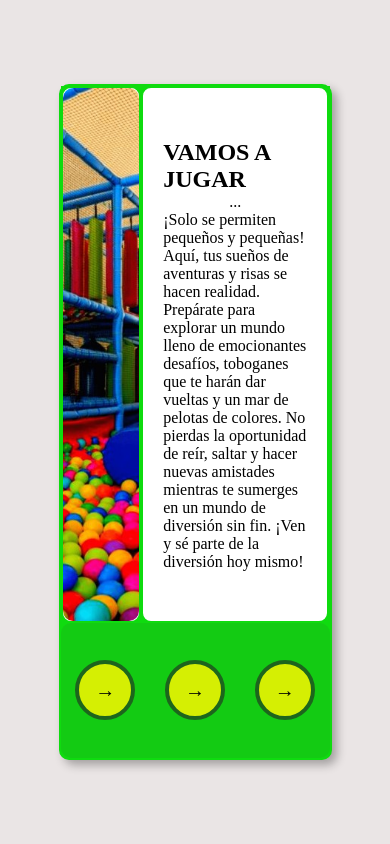
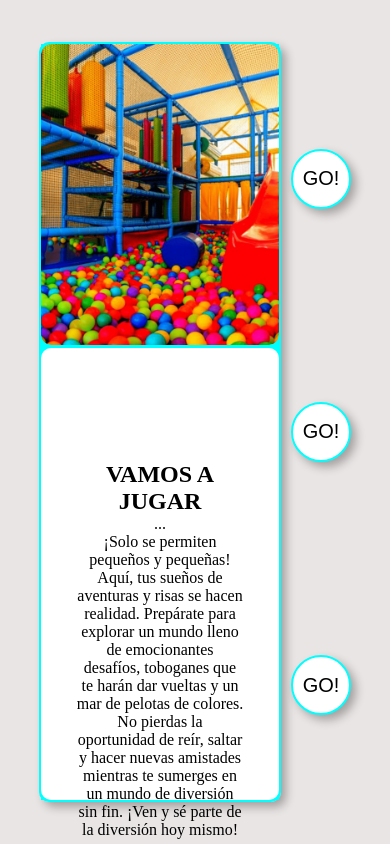
Before and after one commit to Jeremy2710/Proyecto-React, a Next.js app: page / in a window 390 px wide. Built offline with nearby package versions, Linux system fonts and the light colour scheme.

Commit message:
Agregando responsividad al Flyer

```diff
--- a/Componentes/Flyer.js
+++ b/Componentes/Flyer.js
@@ -20,9 +20,15 @@ const Flyer = ({ image, title, description }) => {
             </div>
 
             <div className={style.content}>
-                <h2>{title}</h2>
-                <p>...</p>
-                <p>{description}</p>
+
+                <div className={style.text}>
+
+                        <h2>{title}</h2>
+                         <p>...</p>
+                        <p>{description}</p>
+
+                </div>
+
             </div>
 
         </div>
--- a/Componentes/FlyerPage.js
+++ b/Componentes/FlyerPage.js
@@ -49,7 +49,7 @@ const FlyerPage = () => {
             <div className={style.buttonContainer}>
                 {flyersData.map((_, index) => (
                     <button className={style.botones} key={index} onClick={() => handleSelectFlyer(index)}>
-                        &rarr;{  /* {index + 1} */}
+                        <p>GO!</p>{/* &rarr; */}{  /* {index + 1} */}
                     </button>
                 ))}
             </div>
--- a/Componentes/flyerStyles/styles.module.css
+++ b/Componentes/flyerStyles/styles.module.css
@@ -13,45 +13,41 @@
 .general {
   width: 70%;
   height: 80%;
-  border: 2px solid rgb(15, 219, 15);
-  border-radius: 10px;
-  box-shadow: 5px 5px 10px rgba(0, 0, 0, 0.3);
-  background-color: rgb(15, 219, 15);
   display: flex;
   flex-direction: column;
   align-items: center;
-  justify-content: space-between;
+  justify-content: center;
 }
 .buttonContainer {
-  border-radius: 10px;
-  height: 20%;
+  height: 10%;
   width: 100%;
   display: flex;
-  background-color: rgba(23, 192, 23, 0.585);
-  align-items: center;
+  align-items: start;
   justify-content: space-around;
+  margin-top: 20px;
 }
 .flyer {
   height: 80%;
   display: flex;
-  align-items: center;
-  justify-content: space-between;
+  border: 2px solid cyan;
+  box-shadow: 5px 5px 10px rgba(0, 0, 0, 0.3);
+  border-radius: 10px;
 }
 .botones {
   border-radius: 50%;
-  border: 4px solid rgb(29, 101, 29);
+  border: 2px solid cyan;
+  box-shadow: 5px 5px 10px rgba(0, 0, 0, 0.3);
   width: 60px;
   height: 60px;
-  background-color: rgba(255, 247, 0, 0.825);
+  background-color: white;
   font-size: 20px;
   cursor: pointer;
   transition: 0.3s;
 }
 .botones:hover {
-  transform: scale(1.5);
-  background-color: rgba(101, 255, 255, 0.599);
+  transform: scale(1.4);
   border: none;
-  background-color: rgb(29, 101, 29);
+  background-color: cyan;
   font-size: 0%;
 }
 /* ************** FLYER ************** */
@@ -59,36 +55,76 @@
 .container {
   display: flex;
   height: 100%;
-  align-items: center;
-  background-color: rgb(15, 219, 15);
+  background-color: cyan;
 }
 .imgDiv {
   height: 100%;
   width: 30%;
-  background-color: white;
-  display: flex;
-  justify-content: center;
-  align-items: center;
-  border: 2px solid rgb(15, 219, 15);
   border-radius: 10px;
   overflow: hidden;
 }
 
-.img {
-  height: 100%;
-  width: 100%;
-  border-radius: 10px;
-  object-fit: cover;
-}
 .content {
   background-color: white;
-  border: 2px solid rgb(15, 219, 15);
+  margin-left: 3px;
   border-radius: 10px;
   height: 100%;
   width: 70%;
-  padding: 20px;
   display: flex;
-  flex-direction: column;
   align-items: center;
   justify-content: center;
 }
+
+.text {
+  display: flex;
+  flex-direction: column;
+  justify-content: space-around;
+  height: 30%;
+  width: 70%;
+  text-align: center;
+}
+
+/* ************************************ RESPONSIVE ************************************ */
+
+@media screen and (max-width: 800px) {
+  /* ************** FLYER-PAGE ************** */
+
+  .general {
+    width: 80%;
+    height: 90%;
+    flex-direction: row;
+  }
+  .buttonContainer {
+    height: 100%;
+    width: 20%;
+    flex-direction: column;
+    margin-left: 10px;
+  }
+  .flyer {
+    height: 100%;
+  }
+  .botones:hover {
+    transform: scale(1.1);
+  }
+  /* ************** FLYER ************** */
+
+  .container {
+    flex-direction: column;
+  }
+  .imgDiv {
+    height: 40%;
+    width: 100%;
+  }
+
+  .content {
+    margin-top: 3px;
+    margin-left: 0;
+    height: 60%;
+    width: 100%;
+  }
+
+  .text {
+    height: 50%;
+    width: 70%;
+  }
+}
```
